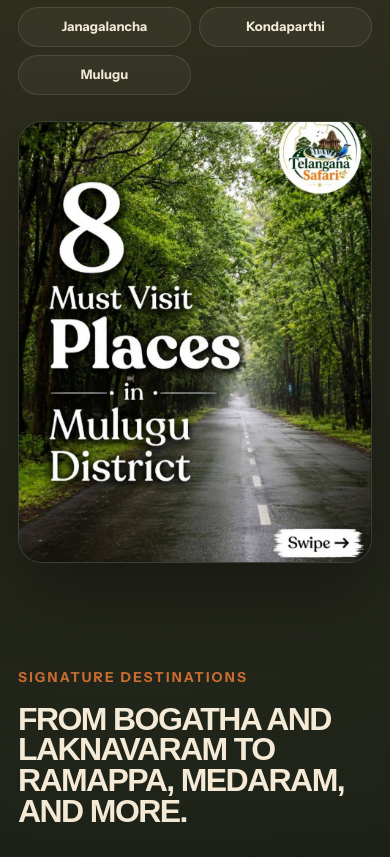
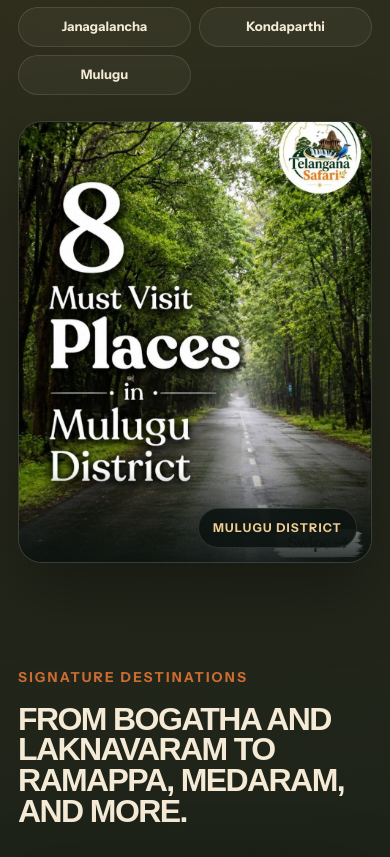
Before and after one commit to telanganasafari/website, a React (Vite) app: page / in a window 390 px wide. Shown: the part 1253-2110 px from the top of the page. Built offline with nearby package versions, Linux system fonts and the light colour scheme; a web font is replaced by a local one.

Commit message:
Mask misleading mobile hero swipe prompt

```diff
--- a/src/styles.css
+++ b/src/styles.css
@@ -700,6 +700,32 @@ h3 {
     aspect-ratio: 4 / 5;
   }
 
+  .poster-main::before {
+    content: "";
+    position: absolute;
+    inset: auto 0 0 0;
+    height: 92px;
+    background: linear-gradient(180deg, rgba(12, 20, 17, 0) 0%, rgba(12, 20, 17, 0.88) 100%);
+    z-index: 1;
+  }
+
+  .poster-main::after {
+    content: "Mulugu district";
+    position: absolute;
+    right: 14px;
+    bottom: 14px;
+    padding: 10px 14px;
+    border: 1px solid var(--stroke);
+    border-radius: 999px;
+    background: rgba(12, 20, 17, 0.92);
+    color: var(--sand);
+    font-size: 0.76rem;
+    font-weight: 800;
+    letter-spacing: 0.1em;
+    text-transform: uppercase;
+    z-index: 2;
+  }
+
   .poster-top {
     display: none;
   }
```
